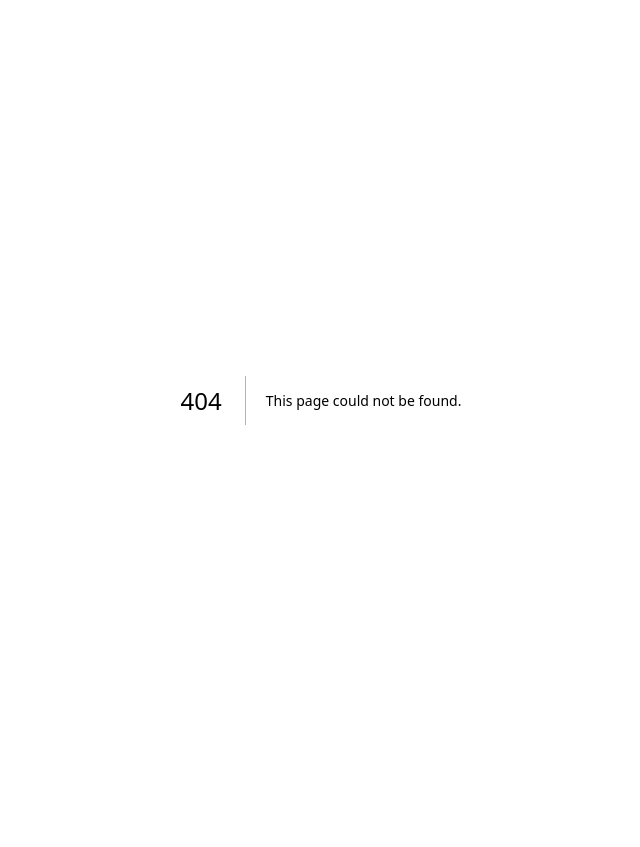
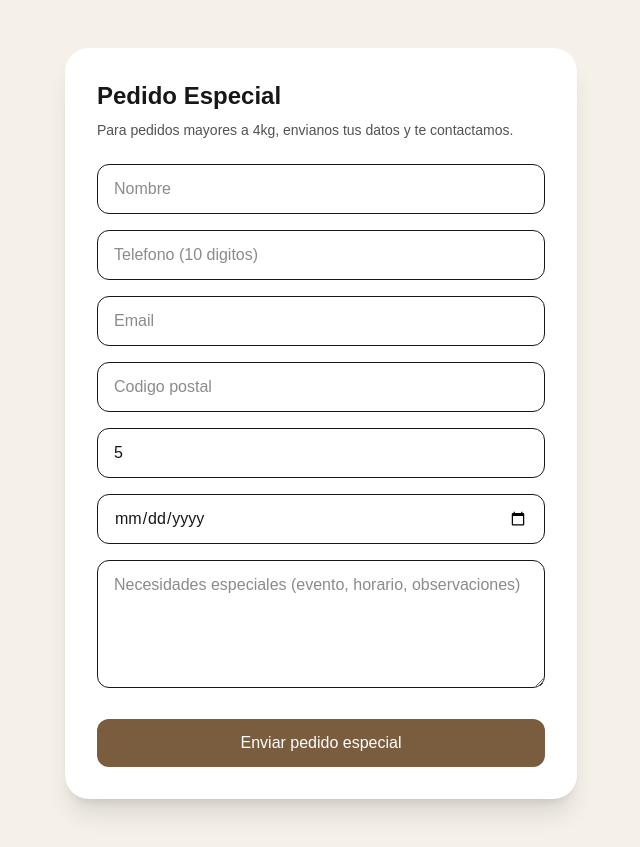
Before and after one commit to ricmarcas/herencia, a Next.js app: page /pedido-especial in a window 1280 px wide. Before the commit this address had no page. Shown: the whole page, without its empty margins (319-959 px from the left). Before the commit the page ends 800 px from the top, so only its background shows below. Built offline with nearby package versions, Linux system fonts and the light colour scheme.

Commit message:
add pedido especial email flow and update icon asset

```diff
--- /dev/null
+++ b/app/api/pedido-especial/route.ts
@@ -0,0 +1,72 @@
+export const runtime = "nodejs";
+
+import { NextResponse } from "next/server";
+import { Resend } from "resend";
+
+const resendApiKey = process.env.RESEND_API_KEY;
+const toEmail = process.env.SPECIAL_ORDERS_TO_EMAIL;
+const fromEmail = process.env.RESEND_FROM_EMAIL ?? "onboarding@resend.dev";
+
+const resend = resendApiKey ? new Resend(resendApiKey) : null;
+
+function normalizePhone(value: string): string {
+  return value.replace(/\D/g, "").slice(0, 10);
+}
+
+export async function POST(req: Request) {
+  try {
+    if (!resend) {
+      return NextResponse.json({ success: false, message: "RESEND_API_KEY no configurada" }, { status: 500 });
+    }
+
+    if (!toEmail) {
+      return NextResponse.json({ success: false, message: "SPECIAL_ORDERS_TO_EMAIL no configurada" }, { status: 500 });
+    }
+
+    const body = await req.json();
+
+    const nombre = String(body?.nombre ?? "").trim();
+    const telefono = normalizePhone(String(body?.telefono ?? ""));
+    const email = String(body?.email ?? "").trim().toLowerCase();
+    const cp = String(body?.cp ?? "").replace(/\D/g, "").slice(0, 5);
+    const kilos = Number(body?.kilos ?? 0);
+    const fechaDeseada = String(body?.fechaDeseada ?? "").trim();
+    const detalles = String(body?.detalles ?? "").trim();
+
+    if (!nombre || telefono.length !== 10 || !email || cp.length !== 5 || kilos <= 4 || !detalles) {
+      return NextResponse.json({ success: false, message: "Datos incompletos o invalidos" }, { status: 400 });
+    }
+
+    const subject = `Pedido especial (${kilos} kg) - ${nombre}`;
+
+    const html = `
+      <h2>Nuevo pedido especial</h2>
+      <p><strong>Nombre:</strong> ${nombre}</p>
+      <p><strong>Telefono:</strong> ${telefono}</p>
+      <p><strong>Email:</strong> ${email}</p>
+      <p><strong>CP:</strong> ${cp}</p>
+      <p><strong>Kilos solicitados:</strong> ${kilos}</p>
+      <p><strong>Fecha deseada:</strong> ${fechaDeseada || "No especificada"}</p>
+      <p><strong>Necesidades especiales:</strong></p>
+      <p>${detalles.replace(/\n/g, "<br />")}</p>
+    `;
+
+    await resend.emails.send({
+      from: fromEmail,
+      to: [toEmail],
+      replyTo: email,
+      subject,
+      html,
+    });
+
+    return NextResponse.json({ success: true });
+  } catch (error: unknown) {
+    return NextResponse.json(
+      {
+        success: false,
+        message: error instanceof Error ? error.message : "Error enviando pedido especial",
+      },
+      { status: 500 }
+    );
+  }
+}
--- /dev/null
+++ b/app/pedido-especial/page.tsx
@@ -0,0 +1,114 @@
+"use client";
+
+import { useMemo, useState } from "react";
+import { useSearchParams } from "next/navigation";
+
+type FormState = {
+  nombre: string;
+  telefono: string;
+  email: string;
+  cp: string;
+  kilos: string;
+  fechaDeseada: string;
+  detalles: string;
+};
+
+function isValidEmail(value: string): boolean {
+  return /^[^\s@]+@[^\s@]+\.[^\s@]+$/.test(value.trim());
+}
+
+export default function PedidoEspecialPage() {
+  const searchParams = useSearchParams();
+  const cpFromQuery = searchParams.get("cp") ?? "";
+
+  const [form, setForm] = useState<FormState>({
+    nombre: "",
+    telefono: "",
+    email: "",
+    cp: cpFromQuery.replace(/\D/g, "").slice(0, 5),
+    kilos: "5",
+    fechaDeseada: "",
+    detalles: "",
+  });
+
+  const [sending, setSending] = useState(false);
+  const [message, setMessage] = useState("");
+  const [error, setError] = useState("");
+
+  const emailInvalid = useMemo(() => form.email.trim().length > 0 && !isValidEmail(form.email), [form.email]);
+
+  const update = (key: keyof FormState, value: string) => setForm((prev) => ({ ...prev, [key]: value }));
+
+  const submit = async () => {
+    setError("");
+    setMessage("");
+
+    if (!form.nombre.trim()) return setError("Ingresa tu nombre.");
+    if (form.telefono.replace(/\D/g, "").length !== 10) return setError("Ingresa un telefono de 10 digitos.");
+    if (!isValidEmail(form.email)) return setError("Ingresa un email valido.");
+    if (form.cp.replace(/\D/g, "").length !== 5) return setError("Ingresa un CP valido.");
+    if (Number(form.kilos) <= 4) return setError("Este formulario es solo para pedidos mayores a 4kg.");
+    if (!form.detalles.trim()) return setError("Describe tus necesidades especiales.");
+
+    setSending(true);
+
+    try {
+      const res = await fetch("/api/pedido-especial", {
+        method: "POST",
+        headers: { "Content-Type": "application/json" },
+        body: JSON.stringify({
+          nombre: form.nombre,
+          telefono: form.telefono,
+          email: form.email,
+          cp: form.cp,
+          kilos: Number(form.kilos),
+          fechaDeseada: form.fechaDeseada,
+          detalles: form.detalles,
+        }),
+      });
+
+      const data = (await res.json()) as { success: boolean; message?: string };
+
+      if (!data.success) {
+        setError(data.message ?? "No pudimos enviar tu solicitud");
+        return;
+      }
+
+      setMessage("Tu pedido especial fue enviado. Te contactaremos pronto.");
+      setForm((prev) => ({ ...prev, detalles: "" }));
+    } catch {
+      setError("Error enviando solicitud. Intenta de nuevo.");
+    } finally {
+      setSending(false);
+    }
+  };
+
+  return (
+    <main className="flex min-h-screen items-center justify-center bg-[#f5f1e8] px-4 py-12">
+      <div className="w-full max-w-lg rounded-3xl bg-white p-8 shadow-xl">
+        <h1 className="mb-2 text-2xl font-semibold">Pedido Especial</h1>
+        <p className="mb-6 text-sm text-neutral-600">Para pedidos mayores a 4kg, envianos tus datos y te contactamos.</p>
+
+        <div className="space-y-4">
+          <input value={form.nombre} onChange={(e) => update("nombre", e.target.value)} placeholder="Nombre" className="w-full rounded-xl border px-4 py-3" />
+          <input value={form.telefono} onChange={(e) => update("telefono", e.target.value.replace(/\D/g, "").slice(0, 10))} placeholder="Telefono (10 digitos)" inputMode="numeric" className="w-full rounded-xl border px-4 py-3" />
+          <div>
+            <input value={form.email} onChange={(e) => update("email", e.target.value)} placeholder="Email" className={`w-full rounded-xl border px-4 py-3 ${emailInvalid ? "border-red-500" : ""}`} />
+            {emailInvalid ? <p className="mt-1 text-xs text-red-600">Formato de email invalido.</p> : null}
+          </div>
+          <input value={form.cp} onChange={(e) => update("cp", e.target.value.replace(/\D/g, "").slice(0, 5))} placeholder="Codigo postal" inputMode="numeric" className="w-full rounded-xl border px-4 py-3" />
+          <input value={form.kilos} onChange={(e) => update("kilos", e.target.value)} type="number" min={5} step={0.5} placeholder="Kilos solicitados" className="w-full rounded-xl border px-4 py-3" />
+          <input value={form.fechaDeseada} onChange={(e) => update("fechaDeseada", e.target.value)} type="date" className="w-full rounded-xl border px-4 py-3" />
+          <textarea value={form.detalles} onChange={(e) => update("detalles", e.target.value)} placeholder="Necesidades especiales (evento, horario, observaciones)" className="h-32 w-full rounded-xl border px-4 py-3" />
+        </div>
+
+        {error ? <p className="mt-4 text-sm text-red-600">{error}</p> : null}
+        {message ? <p className="mt-4 text-sm text-green-700">{message}</p> : null}
+
+        <button onClick={submit} disabled={sending} className="mt-6 w-full rounded-xl bg-[#7a5c3e] py-3 text-white disabled:cursor-not-allowed disabled:opacity-60">
+          {sending ? "Enviando..." : "Enviar pedido especial"}
+        </button>
+      </div>
+    </main>
+  );
+}
--- a/app/pedido/page.tsx
+++ b/app/pedido/page.tsx
@@ -385,7 +385,7 @@ export default function PedidoPage() {
             onSelectKilos={actions.setKilos}
             onBack={actions.backStep}
             onNext={actions.nextStep}
-              onSpecialOrder={() => router.push("/pedido-especial")}
+            onSpecialOrder={() => router.push(`/pedido-especial?cp=${state.pedido.cp}`)}
           />
         </>
       ) : null}
```
Also changed, not shown: app/icon.png. Lines whose indentation alone changed are shown as unchanged.
